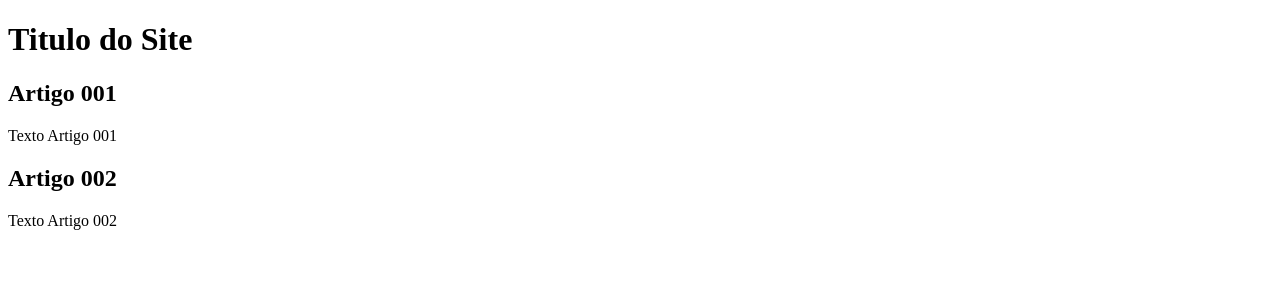
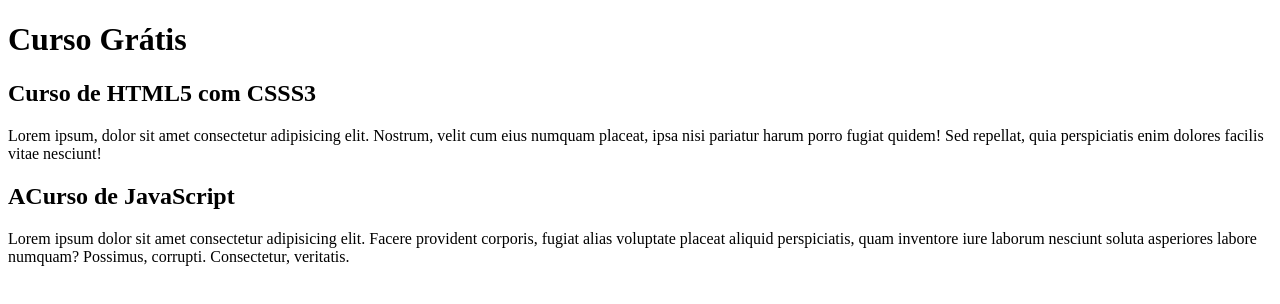
Before and after one commit to Araujo-B/projeto-site, a plain HTML site: page index.html in a window 1280 px wide. Drawn offline with Linux system fonts and the light colour scheme.

Commit message:
Comecei a criar o conteudo

```diff
--- a/index.html
+++ b/index.html
@@ -9,15 +9,15 @@
         <main>
 
             <header>
-                <h1>Titulo do Site</h1>
+                <h1>Curso Grátis</h1>
             </header>
             <article>
-                <h2>Artigo 001</h2>
-                <p>Texto Artigo 001</p>
+                <h2>Curso de HTML5 com CSSS3</h2>
+                <p>Lorem ipsum, dolor sit amet consectetur adipisicing elit. Nostrum, velit cum eius numquam placeat, ipsa nisi pariatur harum porro fugiat quidem! Sed repellat, quia perspiciatis enim dolores facilis vitae nesciunt!</p>
             </article>
             <article>
-                <h2>Artigo 002</h2>
-                <p>Texto Artigo 002</p>
+                <h2>ACurso de JavaScript</h2>
+                <p>Lorem ipsum dolor sit amet consectetur adipisicing elit. Facere provident corporis, fugiat alias voluptate placeat aliquid perspiciatis, quam inventore iure laborum nesciunt soluta asperiores labore numquam? Possimus, corrupti. Consectetur, veritatis.</p>
             </article>
         </main>
 
```
